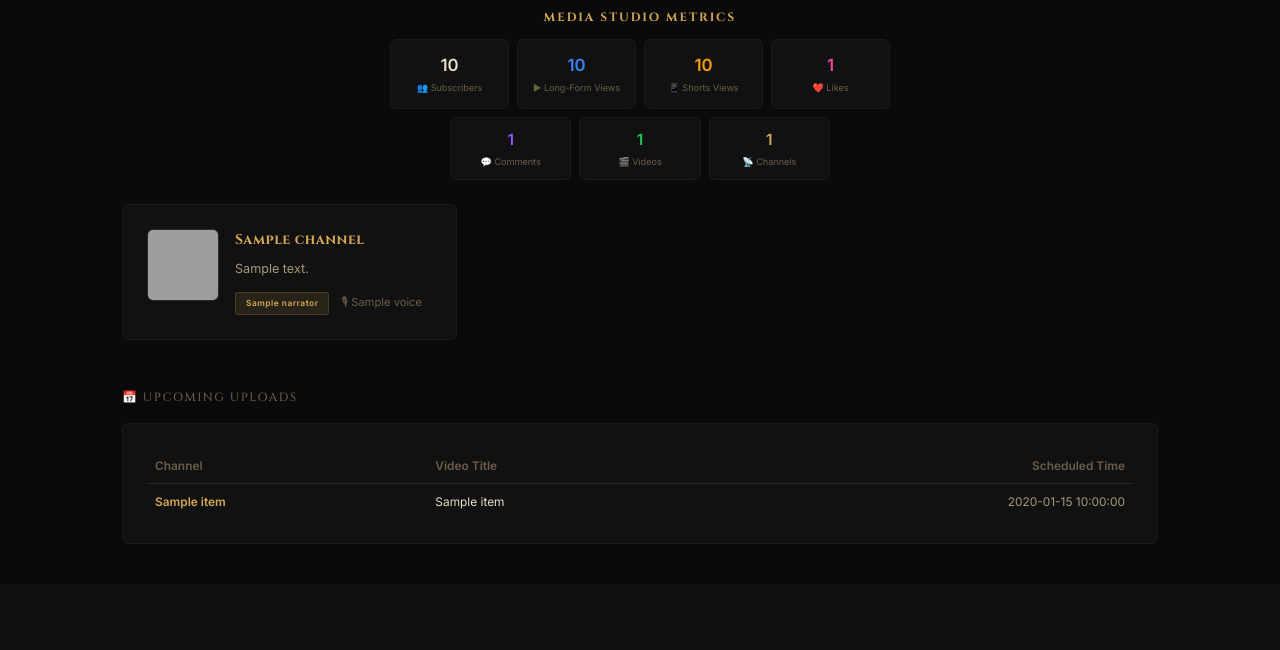
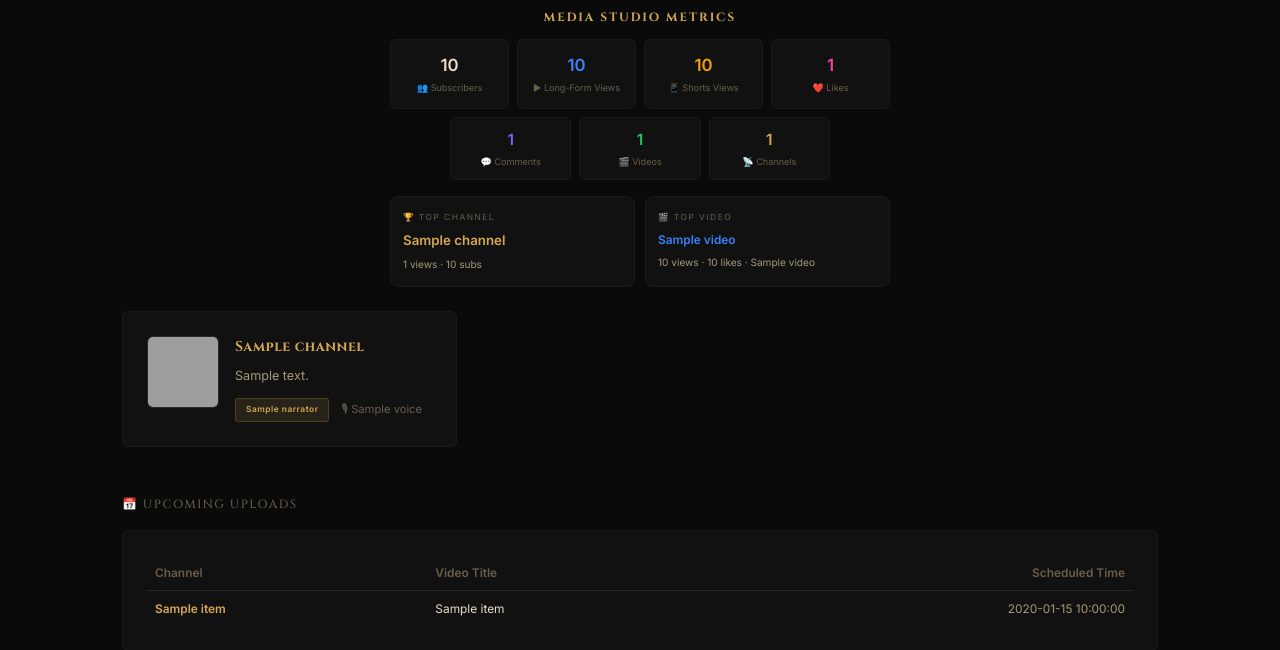
Before and after one commit to EmroseMediaStudios/MediaApp, a Flask app: template app/templates/dashboard.html in a window 1280 px wide. Shown: the part 615-1265 px from the top of the page. Before the commit the page ends 1159 px from the top, so only its background shows below. Run offline with Flask 3, Linux system fonts and the light colour scheme; the template is opened without the code that fills it: most values are stand-ins (such as "Sample title", 1, 10 or a date in 2020); data that the repository does not hold is empty; some libraries are stand-ins or nearby versions; grey boxes are pictures that could not be loaded.

Commit message:
Add Top Performing Channel + Top Performing Video to dashboard metrics
Two new cards below the main metrics grid:
- 🏆 Top Channel: channel name, total views, subscriber count
- 🎬 Top Video: title (clickable link to YouTube), views, likes, channel name
  Marks if it's a Short

Computed from cached metrics data — no extra API calls.
Only shows when metrics data exists (after first refresh).

```diff
--- a/app/app.py
+++ b/app/app.py
@@ -51,10 +51,11 @@ def dashboard():
     # Always load from cache — never block the dashboard on a refresh
     cache = youtube_metrics._load_cache()
     metrics = youtube_metrics.get_dashboard_summary(cache)
+    top_channel, top_video = youtube_metrics.get_top_performers(cache)
     last_refresh = cache.get("last_refresh")
     # Get scheduled uploads
     scheduled = scheduler.get_all_scheduled()
-    return render_template("dashboard.html", channels=channels, metrics=metrics, last_refresh=last_refresh, scheduled=scheduled)
+    return render_template("dashboard.html", channels=channels, metrics=metrics, last_refresh=last_refresh, scheduled=scheduled, top_channel=top_channel, top_video=top_video)
 
 
 @app.route("/channel/<channel_id>")
--- a/app/templates/dashboard.html
+++ b/app/templates/dashboard.html
@@ -66,6 +66,30 @@
       <div style="font-size: 0.65em; color: var(--text3); margin-top: 2px;">📡 Channels</div>
     </div>
   </div>
+
+  {% if top_channel or top_video %}
+  <div style="display: grid; grid-template-columns: repeat(2, 1fr); gap: 10px; max-width: 500px; margin: 16px auto 0;">
+    {% if top_channel %}
+    <div style="background: var(--card); border: 1px solid var(--border); border-radius: 8px; padding: 14px 12px; text-align: left;">
+      <div style="font-size: 0.6em; color: var(--text3); text-transform: uppercase; letter-spacing: 1.5px; margin-bottom: 6px;">🏆 Top Channel</div>
+      <div style="font-size: 0.95em; font-weight: 700; color: var(--gold); white-space: nowrap; overflow: hidden; text-overflow: ellipsis;">{{ top_channel.channel_title }}</div>
+      <div style="font-size: 0.72em; color: var(--text2); margin-top: 4px;">
+        {{ "{:,}".format(top_channel.total_views) }} views · {{ "{:,}".format(top_channel.subscribers) }} subs
+      </div>
+    </div>
+    {% endif %}
+    {% if top_video %}
+    <div style="background: var(--card); border: 1px solid var(--border); border-radius: 8px; padding: 14px 12px; text-align: left;">
+      <div style="font-size: 0.6em; color: var(--text3); text-transform: uppercase; letter-spacing: 1.5px; margin-bottom: 6px;">🎬 Top Video{% if top_video.is_short %} (Short){% endif %}</div>
+      <a href="https://www.youtube.com/watch?v={{ top_video.video_id }}" target="_blank" style="font-size: 0.85em; font-weight: 700; color: #3b82f6; text-decoration: none; display: block; white-space: nowrap; overflow: hidden; text-overflow: ellipsis;" title="{{ top_video.title }}">{{ top_video.title }}</a>
+      <div style="font-size: 0.72em; color: var(--text2); margin-top: 4px;">
+        {{ "{:,}".format(top_video.views) }} views · {{ "{:,}".format(top_video.likes) }} likes · {{ top_video.channel_title }}
+      </div>
+    </div>
+    {% endif %}
+  </div>
+  {% endif %}
+
 </div>
 
 {% else %}
```
Also changed, not shown: app/youtube_metrics.py (+34 -0 lines).
